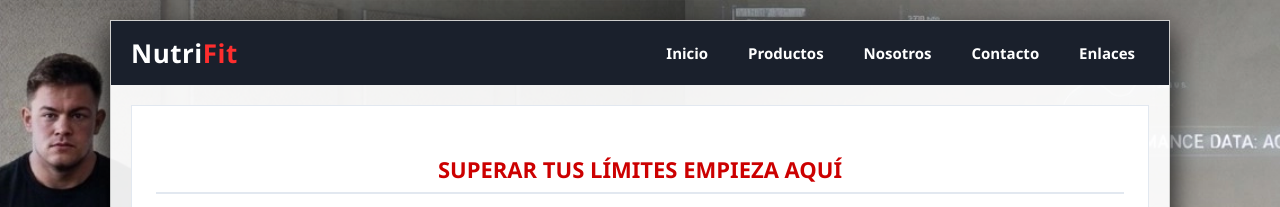
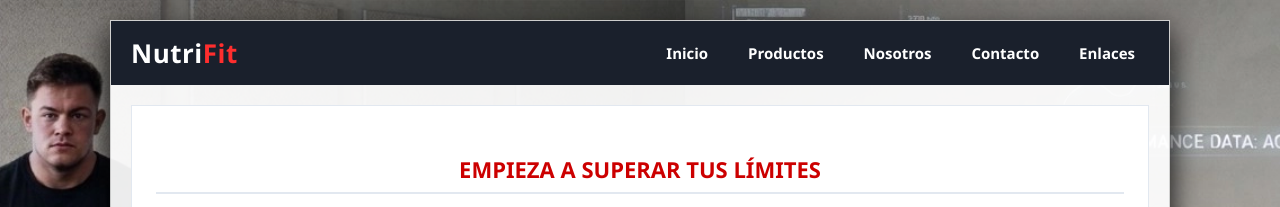
Before and after one commit to raulmerinoo/raulmerinoo.github.io, a plain HTML site: page index.html in a window 1280 px wide. Shown: the top 207 px of the page. Drawn offline with Linux system fonts and the light colour scheme.

Commit message:
Add files via upload

```diff
--- a/index.html
+++ b/index.html
@@ -36,7 +36,7 @@
 
 <main>
     <section class="menu1">
-        <h2>SUPERAR TUS LÍMITES EMPIEZA AQUÍ</h2>
+        <h2>EMPIEZA A SUPERAR TUS LÍMITES</h2>
         <p><img src="./imagenes/antesdespues.jpg" alt="Suplementos Sin Límites" width="500"></p>
         <p class="marcas">Ofertas directas · Envío rápido · Calidad garantizada</p>
         <p><a class="consultar" href="#productos">Ver Ofertas Destacadas</a></p>
```
